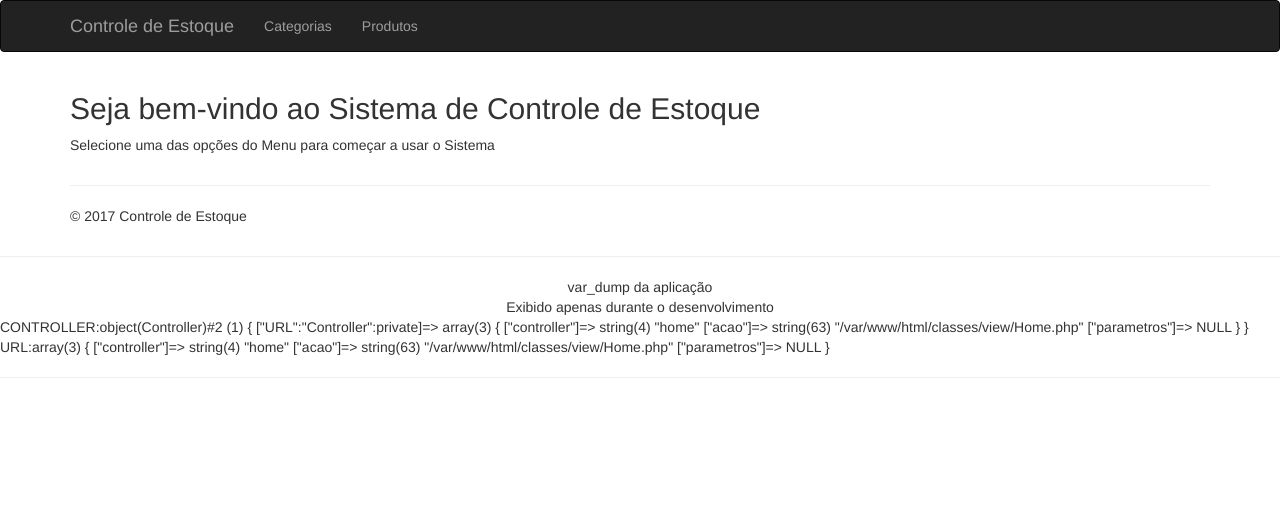
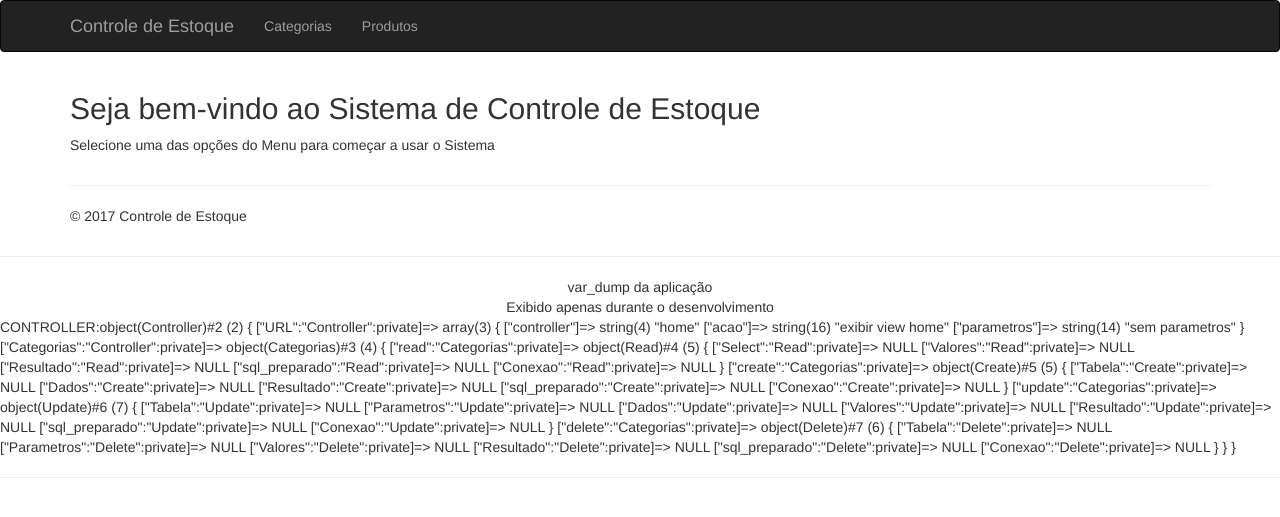
Before and after one commit to luisfelipesantos/sistemphp, a PHP site: page /sistemaphp/ in a window 1280 px wide. Shown: the top 517 px of the page. Run offline with PHP 8.4, Linux system fonts and the light colour scheme.

Commit message:
Otimizações de codigo no sistema base

```diff
--- a/classes/controller/Controller.class.php
+++ b/classes/controller/Controller.class.php
@@ -17,10 +17,11 @@ class Controller {
     // acao = Receberá o valor da ação contido na URL: exemplo.com?controller=home&acao=valor
     // parametro = Receberá o valor de algum parêmtro contido na URL: exemplo.com?controller=home&acao=valor&param=valor
     private $URL = array();
+    private $Categorias; // Objeto da classe categorias
 
     public function __construct(array $GET) {
 
-
+        $this->Categorias = new Categorias();
 
         if (!empty($GET['controller'])):
 
@@ -43,91 +44,88 @@ class Controller {
         endif;
     }
 
-    public function AnalisarURL() {
+    public function ProcessarRequisicao() {
 
         // Para o caso da primeira execução do sistema
         if (empty($this->URL['controller'])):
             $this->URL['controller'] = 'home';
-            $this->URL['acao'] = VIEW_HOME;
-            $this->URL['parametros'] = null;
+            $this->URL['acao'] = 'exibir view home';
+            $this->URL['parametros'] = 'sem parametros';
+            require_once VIEW_HOME;
             return $this->URL;
         endif;
 
-        // Para o caso do usuario clicar no link CONTROLE DE ESTOQUE no menu principal
-        if (( $this->URL['controller'] == 'home') && ($this->URL['acao'] == null)):
-            $this->URL['controller'] = 'home';
-            $this->URL['acao'] = VIEW_HOME;
-            $this->URL['parametros'] = null;
-            return $this->URL;
+        // HOME ################################################################################
+        if ($this->URL['controller'] == 'home'):
 
-        endif;
+            // Executa este if se o usuario clikar no link CONTROLE DE ESTOQUE no menu principal
+            if ($this->URL['acao'] == null):
 
-        // Para o caso do usuario clicar no link CATEGORIAS no menu principal
-        if (( $this->URL['controller'] == 'categorias') && ($this->URL['acao'] == 'listar')):
-
-            // EXECUTANDO MODEL
-            $Categoria = new Categorias();
-            $_SESSION['lista'] = $Categoria->Listar('id, nome', 'categoria');
-            // FIM DE EXECUÇÃO DO MODEL
-
-            $this->URL['parametros'] = null;
-            return $this->URL;
-
-        endif;
-
-        // Para o caso do usuario clicar no link PRODUTOS no menu principal
-        if (( $this->URL['controller'] == 'produtos') && ($this->URL['acao'] == 'listar')):
-
-            // EXECUTANDO MODEL
-            //$Categoria = new Categorias();
-            //$_SESSION['lista'] = $Categoria->Listar('id, nome', 'categoria');
-            // FIM DE EXECUÇÃO DO MODEL
-
-            $this->URL['parametros'] = null;
-            return $this->URL;
-
-        endif;
-    }
-
-    public function ChamarView() {
-
-
-        if (( $this->URL['controller'] == 'home')):
-
-            // Executa este if na primeira execução
-            // Executa este if se o usuario clikar no link CONTROLE DE ESTOQUE no meu principal
-            if (($this->URL['acao'] == VIEW_HOME)):
-
+                $this->URL['controller'] = 'home';
+                $this->URL['acao'] = 'exibir view home';
+                $this->URL['parametros'] = 'sem parametros';
                 require_once VIEW_HOME;
+                return $this->URL;
 
             endif;
 
         endif;
+        // FIM HOME ################################################################################
+        //
+        //
+        // CATEGORIAS ########################################################################
+        if ($this->URL['controller'] == 'categorias'):
 
+            // LISTAR CATEGORIAS -------------------------------------------------------------
+            // Quando o usuario clicar no link CATEGORIAS no menu principal, ja lista direto
+            if ($this->URL['acao'] == 'listar'):
 
-        if (( $this->URL['controller'] == 'categorias')):
-
-            // Executa este if se o usuario clikar no link CATEGORIAS no menu principal
-            if (($this->URL['acao'] == 'listar')):
+                // EXECUTANDO MODEL
+                $_SESSION['lista'] = $this->Categorias->Listar('id, nome', 'categoria');
+                // FIM DE EXECUÇÃO DO MODEL
 
                 require_once VIEW_CATEGORIAS;
 
+                $this->URL['parametros'] = null;
+                return $this->URL;
             endif;
 
-        endif;
+            // CRIAR CATEGORIAS -------------------------------------------------------------
+
+            if ($this->URL['acao'] == 'criar'):
+
+                // Quando o usuario clica no botão CRIAR NOVA CATEGORIA no menu principal
+                if ($this->URL['parametros'] == null):
+                    require_once VIEW_CATEGORIAS_CRIAR;
+                    return $this->URL;
+                endif;
+
+//                // Quando o usuario envia uma nova categoria para ser criada
+//                if (empty($this->URL['parametros'])):
+//                    // $Dados = ['nome' => 'nome do formulario'];
+//                    $this->Categorias->Inserir('categorias', $Dados);
+//                endif;
+
+            endif;
 
 
+        endif;
+        // FIM CATEGORIAS ########################################################################
+        //
+        //
+        // PRODUTOS ########################################################################
         if (( $this->URL['controller'] == 'produtos')):
 
-            // Executa este if se o usuario clikar no link PRODUTOS no menu principal
-            if (($this->URL['acao'] == 'listar')):
+            // Quando o usuario clicar no link PRODUTOS no menu principal
+            if ($this->URL['acao'] == 'listar'):
 
                 require_once VIEW_PRODUTOS;
 
+                $this->URL['parametros'] = null;
+                return $this->URL;
             endif;
-
         endif;
-
+        // FIM PRODUTOS ########################################################################
     }
 
 }
--- a/classes/model/Categorias.class.php
+++ b/classes/model/Categorias.class.php
@@ -1,14 +1,39 @@
 <?php
 
-class Categorias extends Read {
+class Categorias {
 
-//    public $id;
-//    public $nome;
+    /** @var Read Objeto da Classe READ do CRUD*/
+    private $read;
+
+    /** @var Create Objeto da Classe CREATE do CRUD*/
+    private $create;
+
+    /** @var Update Objeto da Classe Update do CRUD*/
+    private $update;
+
+    /** @var Delete Objeto da Classe Delete do CRUD*/
+    private $delete;
+
+    function __construct() {
+
+        $this->read = new Read();
+        $this->create = new Create();
+        $this->update = new Update();
+        $this->delete = new Delete();
+    }
 
     public function Listar(string $Colunas, string $Tabela, string $Termos = null, string $Valores = null)
     {
-        $this->ExecutarRead('id, nome', 'categorias');
-        $lista = $this->getResultado();
+        $this->read->ExecutarRead('id, nome', 'categorias');
+        $lista = $this->read->getResultado();
+        return $lista;
+    }
+
+    public function Inserir(string $Tabela, array $Dados)
+    {
+
+        $this->create->ExecutarCreate($Tabela, $Dados);
+        $lista = $this->read->getResultado();
         return $lista;
     }
 }
--- a/classes/model/Create.class.php
+++ b/classes/model/Create.class.php
@@ -20,7 +20,7 @@ class Create extends ConexaoBD {
     private $sql_preparado; // Objeto PDOStatement, responsável pela query preparada
 
     /** @var PDO */
-    private $Conexao; // Objeto PDO, responsáve por armazenar a conexão com o banco de dados
+    private $Conexao; // Objeto PDO, responsável por armazenar a conexão com o banco de dados
 
     /**
      * ExeCreate: Executa um cadastro simplificado no banco de dados utilizando prepared statements.
--- a/classes/view/Categorias.php
+++ b/classes/view/Categorias.php
@@ -11,7 +11,7 @@ require_once HEADER;
 
 <div class="row">
     <div class="col-md-4">
-        <a href="categorias-criar.php" class="btn btn-info btn-block">Criar Nova Categoria</a>
+        <a href="<?php echo LINK_CATEGORIAS_CRIAR;?>" class="btn btn-info btn-block">Criar Nova Categoria</a>
     </div>
 </div>
 
--- a/config.php
+++ b/config.php
@@ -30,11 +30,13 @@ define('ESTILO', 'http://localhost/sistemaphp/classes/view/_css/estilo.css'); //
 define('ERROS', 'http://localhost/sistemaphp/classes/view/_css/erros.css'); // Caminho para o estilo dos erros
 define('LINK_HOME', 'http://localhost/sistemaphp/index.php?controller=home'); // Link para controller carregar home
 define('LINK_CATEGORIAS', 'http://localhost/sistemaphp/index.php?controller=categorias&acao=listar'); // Link para controller carregar categorias
+define('LINK_CATEGORIAS_CRIAR', 'http://localhost/sistemaphp/index.php?controller=categorias&acao=criar'); // Link para controller carregar criação de categorias
 define('LINK_PRODUTOS', 'http://localhost/sistemaphp/index.php?controller=produtos&acao=listar'); // Link para controller carregar produtos
 
-// CAMINHOS PARA DIVERSAS PASTAS DO SISTEMAS  ################################################
+// CAMINHOS PARA DIVERSAS VIEW DO SISTEMAS  ################################################
 define('VIEW_HOME', VIEW . '/Home.php'); // Caminho para o view home
 define('VIEW_CATEGORIAS', VIEW . '/Categorias.php'); // Caminho para o view categorias
+define('VIEW_CATEGORIAS_CRIAR', VIEW . '/CategoriasCriar.php'); // Caminho para o view Criação de Categorias
 define('VIEW_PRODUTOS', VIEW . '/Produtos.php'); // Caminho para o view produtos
 define('VIEW_NOTFOUND', VIEW . '/NotFound.php'); // Caminho para o view Notfound
 define('VIEW_ERROS', VIEW . '/Erros.php'); // Caminho para o view Erros
--- a/loader.php
+++ b/loader.php
@@ -58,21 +58,15 @@ function Sucesso($Mensagem, $arquivo) {
 
 // Carrega a aplicação
 $Aplicacao = new Controller($_GET);
-$URL = $Aplicacao->AnalisarURL();
-$Aplicacao->ChamarView();
+$Aplicacao->ProcessarRequisicao();
 
-
-
-
-if (defined('DEBUG') && DEBUG === true):
+if ( defined('DEBUG') && DEBUG === true):
 
     echo '<hr>';
     echo '<center>var_dump da aplicação</center>';
     echo '<center>Exibido apenas durante o desenvolvimento</center>';
     echo 'CONTROLLER:';
     var_dump($Aplicacao);
-    echo 'URL:';
-    var_dump($URL);
     echo '<hr>';
 
 endif;
```
Also changed, not shown: classes/view/CategoriasCriar.php (added, +21 -0 lines), 1 other file.
